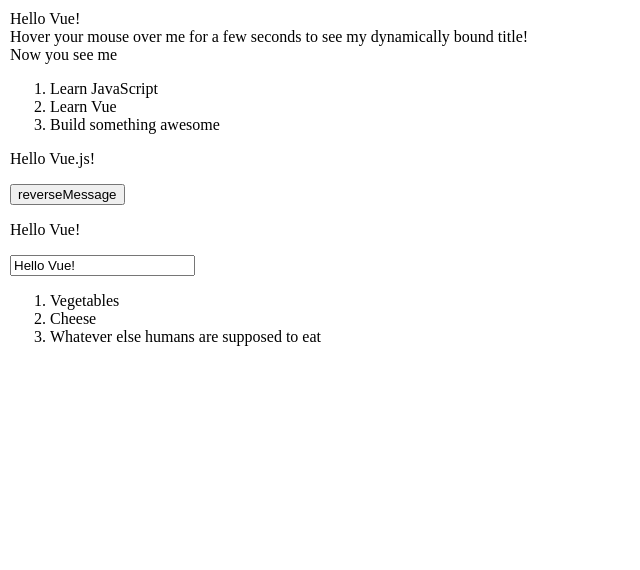
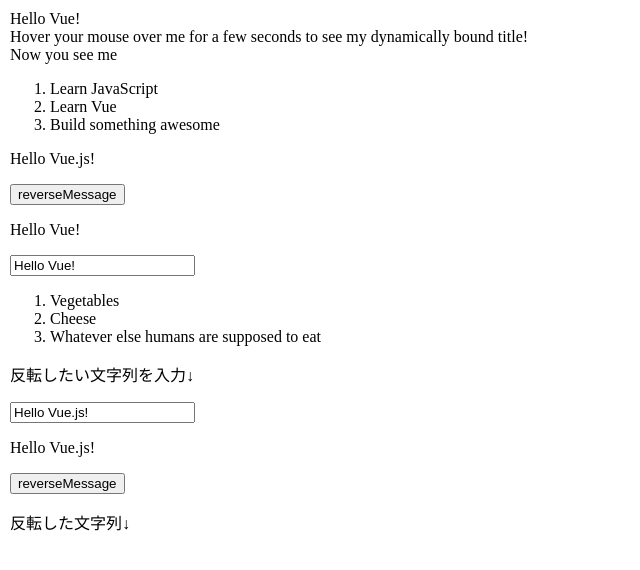
Before and after one commit to interceptor128/vue_study, a plain HTML site: page index.html in a window 1280 px wide. Shown: the whole page, without its empty margins (0-640 px from the left). Drawn offline with nearby package versions, Linux system fonts and the light colour scheme.

Commit message:
app8 add

```diff
--- a/index.html
+++ b/index.html
@@ -40,6 +40,14 @@
                 ></todo-item>
             </ol>
         </div>
+        <div id="app-8">
+            <p>反転したい文字列を入力↓</p>
+            <input v-model="message">
+            <p>{{ message }}</p>
+            <button v-on:click="reverseMessage">reverseMessage</button>
+            <p>反転した文字列↓</p>
+            <p>{{ temp }}</p>
+        </div>
         <script src="index.js"></script>
     </body>
 </html>
--- a/index.js
+++ b/index.js
@@ -59,3 +59,15 @@
     ]
   }
 })
+var app8 = new Vue({
+  el: '#app-8',
+  data: {
+    message: 'Hello Vue.js!',
+    temp: ''
+  },
+  methods: {
+    reverseMessage: function(){
+      this.temp = this.message.split('').reverse().join('')
+    }
+  }
+})
```
